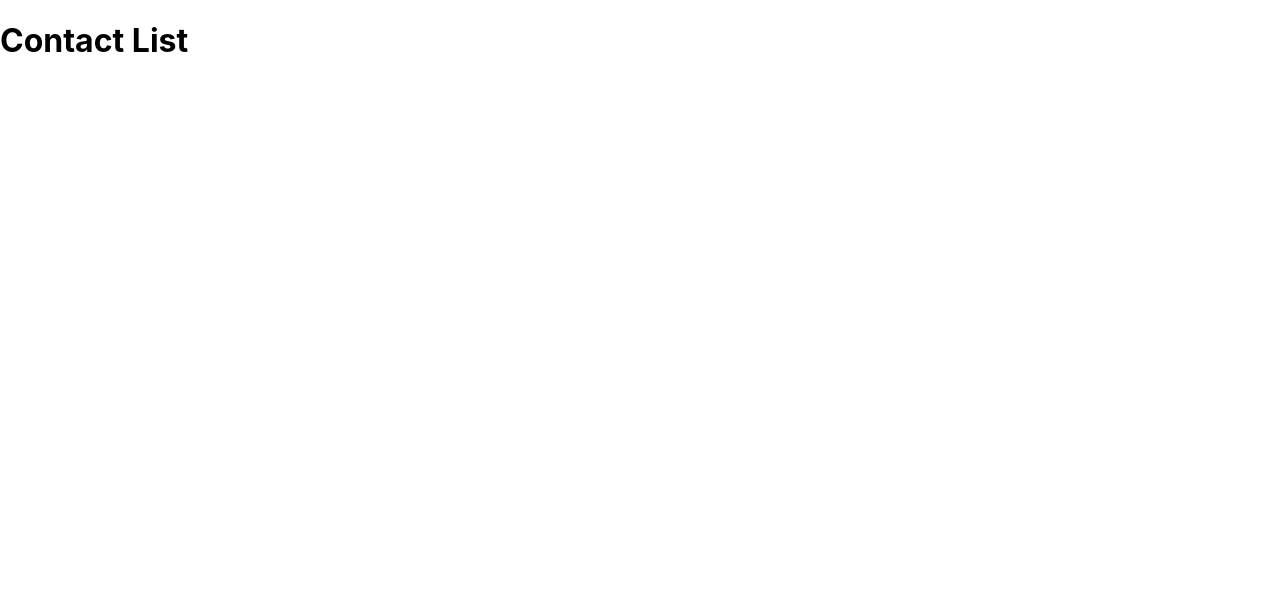
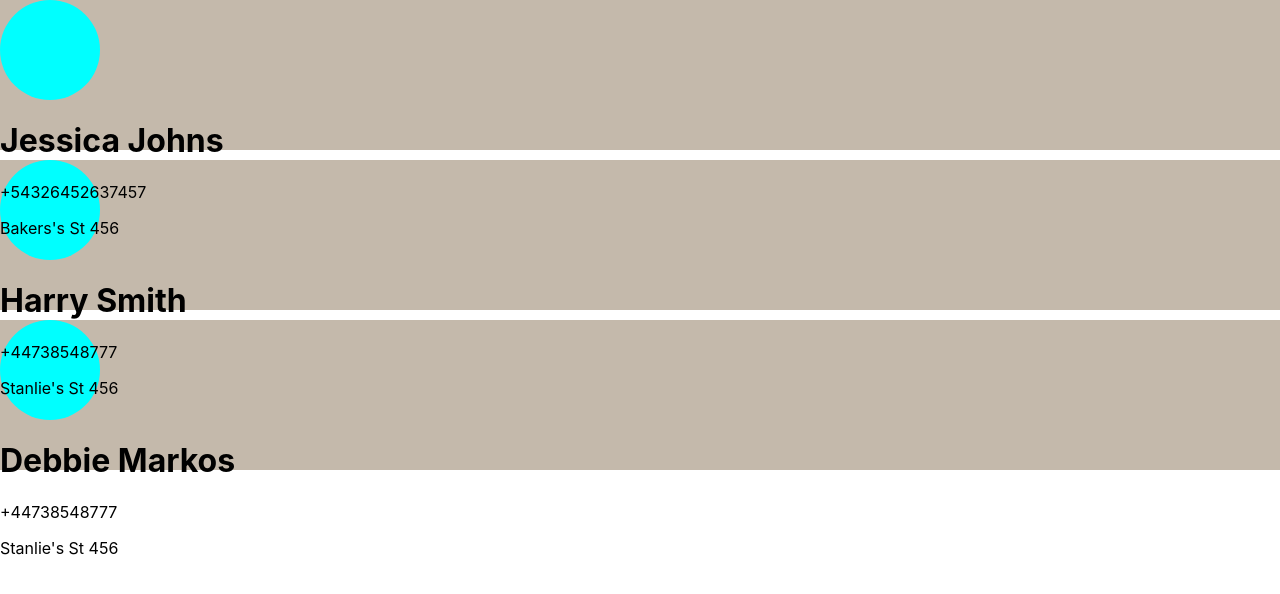
Before and after one commit to kriistenn/react-practic, a React (Create React App) app in the folder react-lessons-one/: page / in a window 1280 px wide. Shown: the top 594 px of the page. Built offline with nearby package versions, Linux system fonts and the light colour scheme.

Commit message:
contact-list react

```diff
--- a/react-lessons-one/src/App.css
+++ b/react-lessons-one/src/App.css
@@ -0,0 +1,12 @@
+.contact {
+  height: 150px;
+  background-color: rgb(196, 185, 171);
+  margin-bottom: 10px;
+}
+
+.photo{
+  border-radius: 50%;
+  height: 100px;
+  width: 100px;
+  background: aqua;
+}
--- a/react-lessons-one/src/App.js
+++ b/react-lessons-one/src/App.js
@@ -1,7 +1,7 @@
 import React from 'react';
-import Title from './Title'
+import Title from './Title';
 import './App.css';
-import ContactList from './ContactList'
+import ContactList from './ContactList';
 
 function App() {
   const contactsArray = [
@@ -29,7 +29,7 @@ function App() {
   ]
   return (
     <div className="App">
-      <Title title= "Contact List" />
+      {/* <Title title= "Contact List" /> */}
       <ContactList contacts = {contactsArray} />
     </div>
   );
--- a/react-lessons-one/src/ContactList/index.js
+++ b/react-lessons-one/src/ContactList/index.js
@@ -5,8 +5,16 @@ export default function ContactList(props){
         <div>
             {
                 props.contacts.map((item) =>{
-                <h1 key={item.id}>{item.name}</h1>
-                })
+                return (
+                    <div className="contact">
+                        <div key={item.id} className="photo"></div>
+                        <h1 key={item.id}>{item.name}</h1>
+                        <p key={item.id}>{item.phone}</p>
+                        <p key={item.id}>{item.address}</p>
+                    </div>
+                )
+
+                    })
             }
         </div>
     )
```
